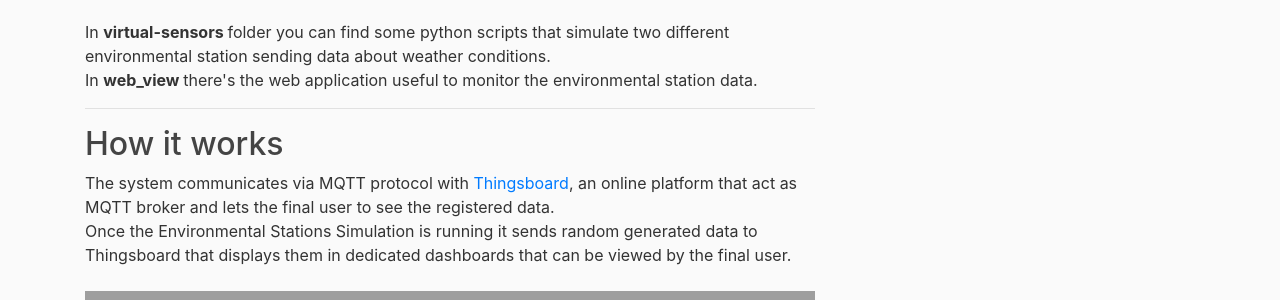
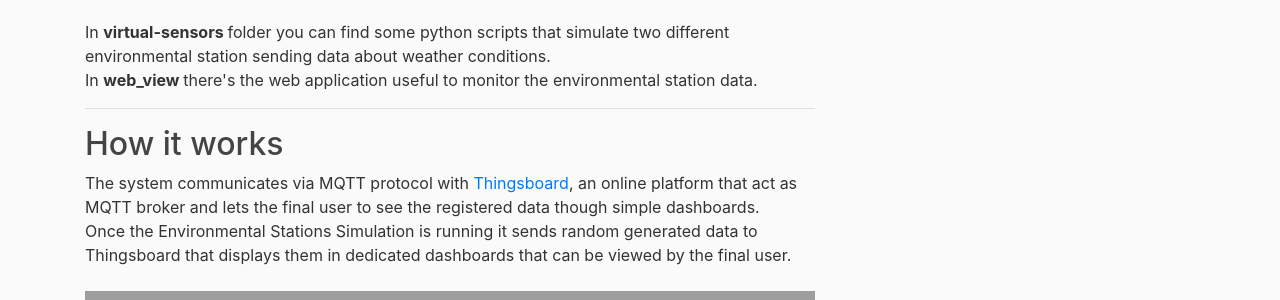
Before and after one commit to PanK0/iot-project, a Django app: page /blog/ in a window 1280 px wide. Shown: the part 252-552 px from the top of the page. Run offline with Django 3.2, Linux system fonts and the light colour scheme; some libraries are stand-ins or nearby versions; grey boxes are pictures that could not be loaded.

Commit message:
blog post

```diff
--- a/web_view/blog/templates/blog/home.html
+++ b/web_view/blog/templates/blog/home.html
@@ -7,7 +7,7 @@
         In this post I'm going to present you how to setup the code to run the final product.
         </br>
         As you can see on my <a href="https://github.com/PanK0/iot-project.git">Github Page</a> the entire project is divided into two main topics:
-         <ul>
+        <ul>
             <li>Virtual Sensors</li>
             <li>Web Application</li>
         </ul>
@@ -25,7 +25,8 @@
 
     <p>
         <h2> How it works </h2>
-        The system communicates via MQTT protocol with <a href="https://demo.thingsboard.io/login">Thingsboard</a>, an online platform that act as MQTT broker and lets the final user to see the registered data.
+
+        The system communicates via MQTT protocol with <a href="https://demo.thingsboard.io/login">Thingsboard</a>, an online platform that act as MQTT broker and lets the final user to see the registered data though simple dashboards.
 
         </br>
 
@@ -37,8 +38,17 @@
 
     </p>
 
+    <hr>
+
     <p>
-        <h2> Thingsboard Setup </h2>
+        <h2> Requirements </h2>
+
+        To make the project correctly work some things are required.
+        <ul>
+            <li><a href="https://pypi.org/project/paho-mqtt/">paho-mqtt</a> needed for the MQTT communication for the python scripts with the broker</li>
+            <li><a href="https://www.djangoproject.com/">django</a> to run the web application</li>
+             <li><a href="https://demo.thingsboard.io/login">Thingsboard</a> account for the dashboards views</li>
+        </ul>
 
     </p>
 
--- a/web_view/web_view/settings.py
+++ b/web_view/web_view/settings.py
@@ -24,8 +24,8 @@ SECRET_KEY = 'iw&fkx+ae(ct)-!b5h-za*3h!3slu!i)0w9bvb6))zzw)*z+xo'
 #SECRET_KEY = os.environ.get('SECRET_KEY')
 
 # SECURITY WARNING: don't run with debug turned on in production!
-DEBUG = (os.environ.get('DEBUG_VALUE') == 'True')
-#DEBUG = True
+#DEBUG = (os.environ.get('DEBUG_VALUE') == 'True')
+DEBUG = True
 
 ALLOWED_HOSTS = ['iotwebapp.herokuapp.com', 'localhost', '127.0.0.1']
 
```
